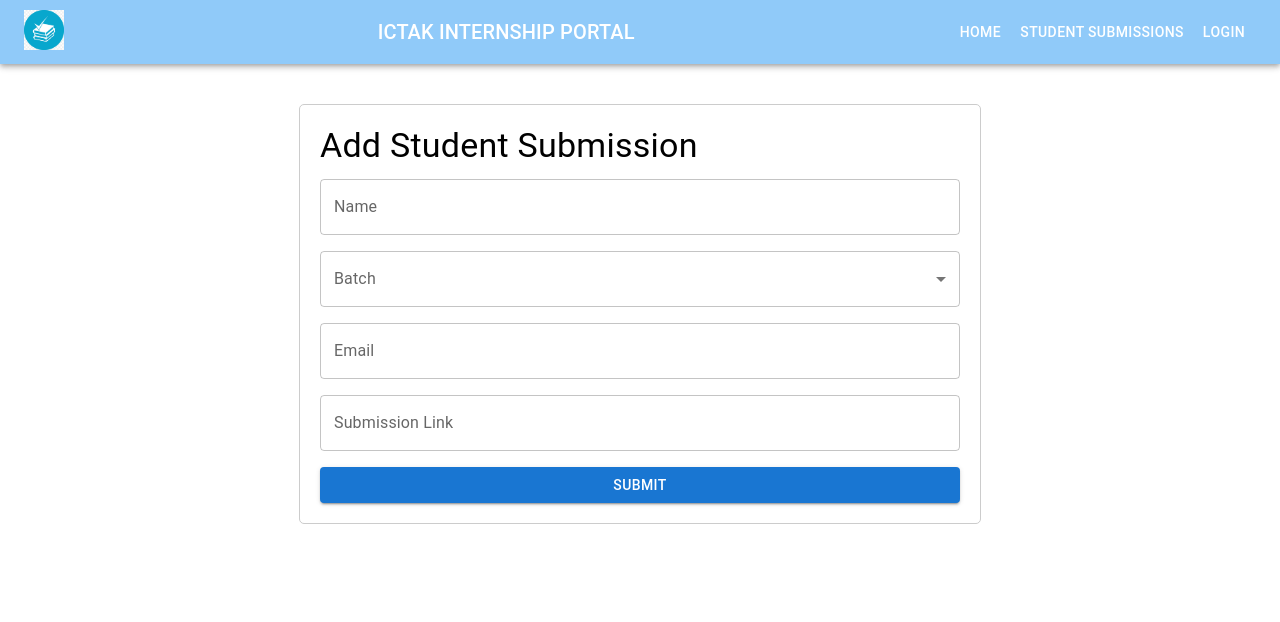
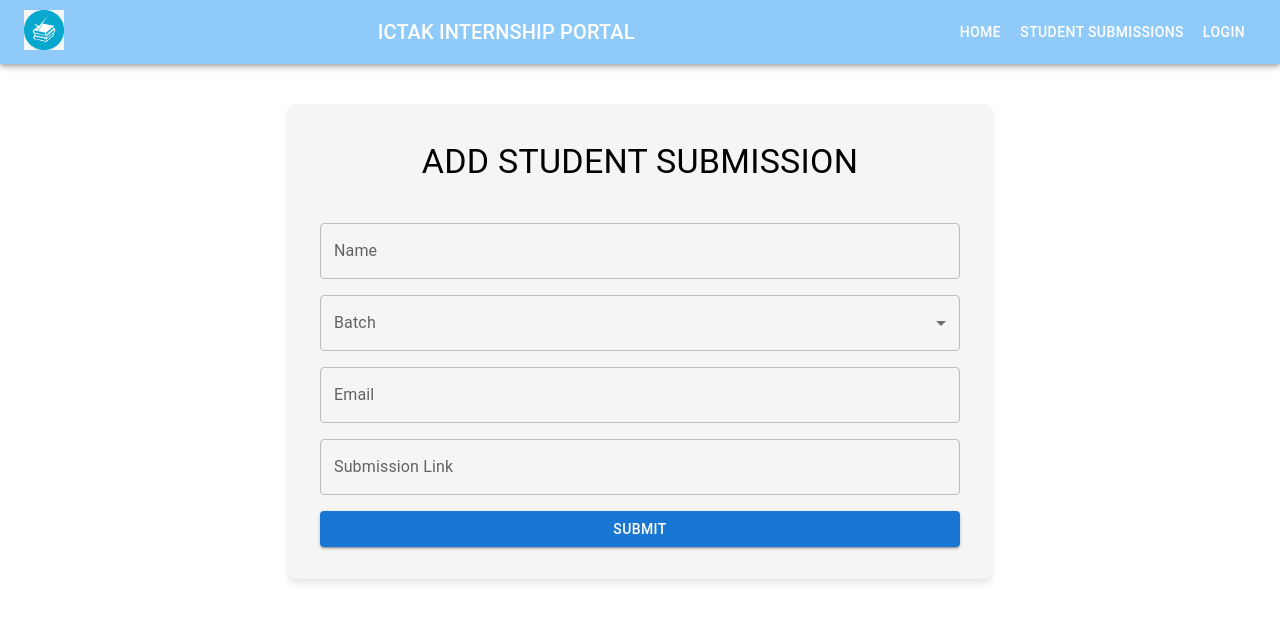
Before and after one commit to Sandra-0701/ICTAK-MERN, a React (Create React App) app in the folder front-end/: page /add in a window 1280 px wide. Shown: the top 622 px of the page. Built offline with nearby package versions, Linux system fonts and the light colour scheme.

Commit message:
submission style

```diff
--- a/front-end/src/Pages/AddSubmissions.jsx
+++ b/front-end/src/Pages/AddSubmissions.jsx
@@ -115,17 +115,31 @@ const AddSubmissions = () => {
         style={{
           margin: "0 auto",
           width: "50%",
-          border: "1px solid #ccc",
-          borderRadius: "5px",
-          padding: "20px",
+          // border: "1px solid #ccc",
+          // borderRadius: "5px",
+          // padding: "20px",
+          backgroundColor: '#f5f5f5',
+          borderRadius: '8px',
+          padding: '32px',
+          boxShadow: '0 4px 6px rgba(0, 0, 0, 0.1)',
         }}
       >
-        <Typography variant="h4" gutterBottom>
-          Add Student Submission
+         {/* <Box
+                sx={{
+                  backgroundColor: '#f5f5f5',
+                  borderRadius: '8px',
+                  padding: '32px',
+                  boxShadow: '0 4px 6px rgba(0, 0, 0, 0.1)',
+                }}
+              > */}
+        <Typography variant="h4" gutterBottom style={{  color: 'black', height: '50px', borderRadius: '5px', paddingTop: '5px', textAlign:"center" }} >
+          ADD STUDENT SUBMISSION
         </Typography>
+        <br></br>
         <form>
           <Grid container spacing={2}>
             <Grid item xs={12}>
+
               <TextField
                 label="Name"
                 variant="outlined"
@@ -191,9 +205,11 @@ const AddSubmissions = () => {
               >
                 SUBMIT
               </Button>
+
             </Grid>
           </Grid>
         </form>
+
       </div>
     </>
   );
```
